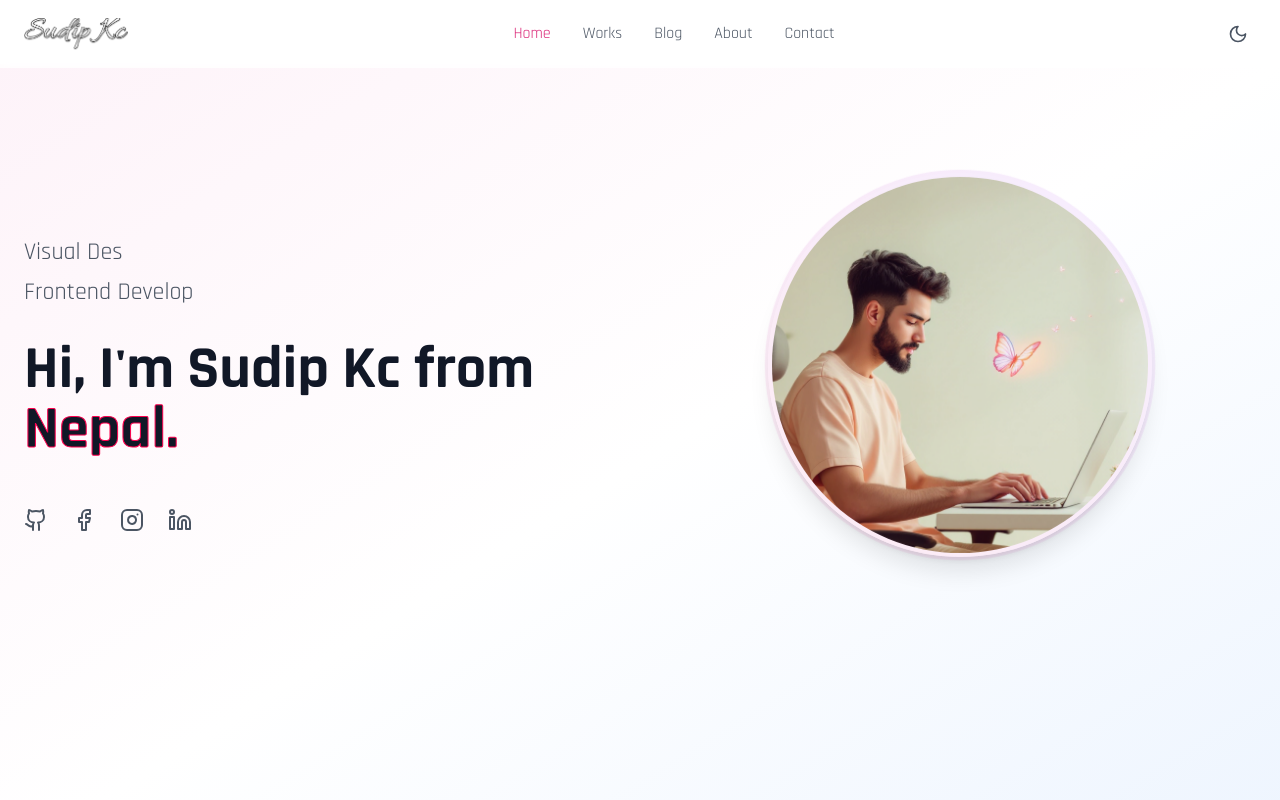
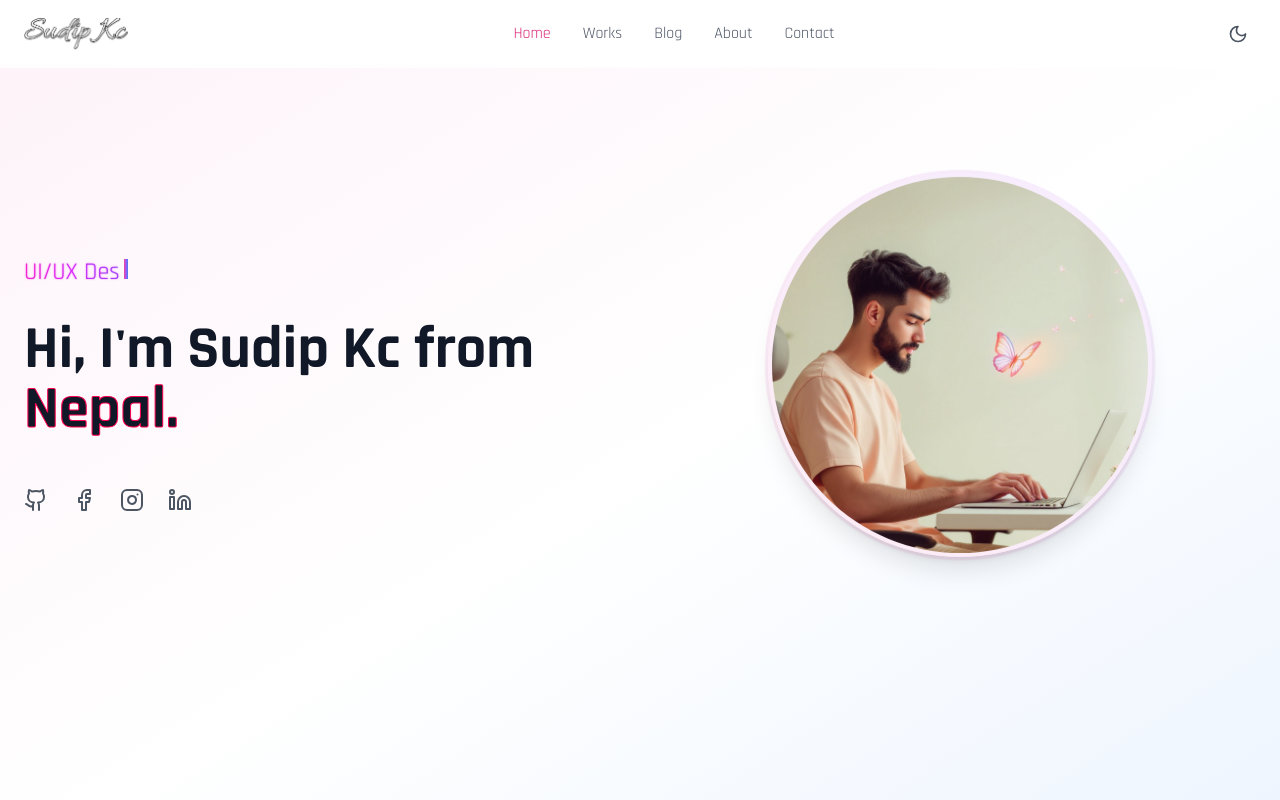
Before and after one commit to sudipkc3/My_Portfolio_React-2, a React (Vite) app: page / in a window 1280 px wide. Shown: the top 800 px of the page. Built offline with nearby package versions, Linux system fonts and the light colour scheme.

Commit message:
Fixed Minor Issues

```diff
--- a/src/components/Contact/ContactForm.tsx
+++ b/src/components/Contact/ContactForm.tsx
@@ -22,7 +22,7 @@ export default function ContactForm() {
   };
 
   return (
-    <form onSubmit={handleSubmit} className="space-y-6">
+    <form action="https://formspree.io/f/xkgnzvbp" method="post" onSubmit={handleSubmit} className="space-y-6">
       <div>
         <input
           type="text"
--- a/src/components/Header.tsx
+++ b/src/components/Header.tsx
@@ -125,7 +125,7 @@ export default function Header() {
       {/* Mobile Sidebar */}
       {isSidebarOpen && (
         <motion.div
-          className="fixed inset-0 bg-black/50 z-50 md:hidden"
+          className="fixed inset-0 bg-black/50 backdrop-blur-sm z-50 md:hidden"
           initial={{ opacity: 0 }}
           animate={{ opacity: 1 }}
           exit={{ opacity: 0 }}
--- a/src/components/Hero.tsx
+++ b/src/components/Hero.tsx
@@ -26,66 +26,61 @@ export default function Hero() {
     "UI/UX Designer",
     "Visual Designer",
     "Web Designer",
+    "Frontend Developer",
   ];
 
-  const programmerTitles = [
-    "Programmer",
-    "Frontend Developer",
-    "Technical Writer",
-    "Documentation Specialist",
-    "Proposal Writer",
-  ];
-
-  const [currentTitle, setCurrentTitle] = useState(titles[0]);
-  const [currentProgrammerTitle, setCurrentProgrammerTitle] = useState(programmerTitles[0]);
+  const [currentTitle, setCurrentTitle] = useState("");
   const [titleIndex, setTitleIndex] = useState(0);
-  const [programmerTitleIndex, setProgrammerTitleIndex] = useState(0);
-  const [deleting, setDeleting] = useState(false);
-  const [deletingProgrammer, setDeletingProgrammer] = useState(false);
+  const [isDeletingTitle, setIsDeletingTitle] = useState(false);
 
   useEffect(() => {
-    const handleTitleChange = () => {
-      if (deleting) {
-        if (currentTitle.length > 0) {
-          setCurrentTitle(currentTitle.slice(0, -1));
-        } else {
-          setDeleting(false);
-          setTitleIndex((prevIndex) => (prevIndex + 1) % titles.length);
-        }
+    const handleTyping = (
+      titles: string[],
+      setText: React.Dispatch<React.SetStateAction<string>>,
+      text: string,
+      isDeleting: boolean,
+      setDeleting: React.Dispatch<React.SetStateAction<boolean>>,
+      index: number,
+      setIndex: React.Dispatch<React.SetStateAction<number>>
+    ) => {
+      const currentWord = titles[index % titles.length];
+      if (isDeleting) {
+        setText(currentWord.substring(0, text.length - 1));
       } else {
-        if (currentTitle.length < titles[titleIndex].length) {
-          setCurrentTitle(titles[titleIndex].slice(0, currentTitle.length + 1));
-        } else {
-          setTimeout(() => setDeleting(true), 1000); // Pause before deleting
-        }
+        setText(currentWord.substring(0, text.length + 1));
+      }
+
+      if (!isDeleting && text === currentWord) {
+        setTimeout(() => setDeleting(true), 1000); // Pause before deleting
+      } else if (isDeleting && text === "") {
+        setDeleting(false);
+        setIndex((prevIndex) => (prevIndex + 1) % titles.length);
       }
     };
 
-    const handleProgrammerTitleChange = () => {
-      if (deletingProgrammer) {
-        if (currentProgrammerTitle.length > 0) {
-          setCurrentProgrammerTitle(currentProgrammerTitle.slice(0, -1));
-        } else {
-          setDeletingProgrammer(false);
-          setProgrammerTitleIndex((prevIndex) => (prevIndex + 1) % programmerTitles.length);
-        }
-      } else {
-        if (currentProgrammerTitle.length < programmerTitles[programmerTitleIndex].length) {
-          setCurrentProgrammerTitle(programmerTitles[programmerTitleIndex].slice(0, currentProgrammerTitle.length + 1));
-        } else {
-          setTimeout(() => setDeletingProgrammer(true), 500); // Pause before deleting
-        }
-      }
-    };
-
-    const titleInterval = setInterval(handleTitleChange, 200);
-    const programmerTitleInterval = setInterval(handleProgrammerTitleChange, 200);
+    const titleTypingInterval = setInterval(
+      () =>
+        handleTyping(
+          titles,
+          setCurrentTitle,
+          currentTitle,
+          isDeletingTitle,
+          setIsDeletingTitle,
+          titleIndex,
+          setTitleIndex
+        ),
+      isDeletingTitle ? 50 : 100
+    );
 
     return () => {
-      clearInterval(titleInterval);
-      clearInterval(programmerTitleInterval);
+      clearInterval(titleTypingInterval);
     };
-  }, [currentTitle, currentProgrammerTitle, deleting, deletingProgrammer, titleIndex, programmerTitleIndex]);
+  }, [currentTitle, isDeletingTitle, titleIndex]);
+
+  useEffect(() => {
+    setCurrentTitle("");
+    setIsDeletingTitle(false);
+  }, [titleIndex]);
 
   return (
     <section className="min-h-screen pt-20 relative overflow-hidden">
@@ -101,8 +96,22 @@ export default function Hero() {
             animate="visible"
           >
             <motion.div variants={fadeIn('up', 0.2)}>
-              <p className="text-xl md:text-2xl text-gray-600 dark:text-gray-400 min-h-[2.5rem]">{currentTitle}</p>
-              <p className="text-xl md:text-2xl text-gray-600 dark:text-gray-400 min-h-[2.5rem]">{currentProgrammerTitle}</p>
+              <p className="text-xl md:text-2xl text-gray-600 dark:text-gray-400 min-h-[2.5rem]">
+                <motion.span
+                  className="inline-block bg-gradient-to-r from-pink-500 via-purple-500 to-blue-500 bg-clip-text text-transparent"
+                  animate={{
+                    textShadow: "0px 0px 8px rgba(255, 0, 255, 0.8)",
+                    transition: { repeat: Infinity, duration: 1, ease: "easeInOut" }
+                  }}
+                >
+                  {currentTitle}
+                </motion.span>
+                <motion.span
+                  className="inline-block bg-gradient-to-r from-pink-500 via-purple-500 to-blue-500 h-5 w-1 ml-1 typing-cursor"
+                  animate={{ opacity: [0, 1] }}
+                  transition={{ repeat: Infinity, duration: 0.6 }}
+                ></motion.span>
+              </p>
             </motion.div>
 
             <motion.div
--- a/src/components/Projects/ProjectCard.tsx
+++ b/src/components/Projects/ProjectCard.tsx
@@ -13,7 +13,7 @@ interface ProjectCardProps {
 export default function ProjectCard({ image, title, description, link, index }: ProjectCardProps) {
   return (
     <motion.div
-      className="group relative bg-white dark:bg-gray-800 rounded-lg overflow-hidden shadow-lg border border-gray-200 dark:border-gray-700 h-[400px]"
+      className="group relative bg-white dark:bg-gray-800 rounded-lg overflow-hidden shadow-lg border border-gray-200 dark:border-gray-700 h-[400px] sm:h-[300px]"
       variants={cardHover}
       initial="rest"
       whileHover="hover"
@@ -33,7 +33,7 @@ export default function ProjectCard({ image, title, description, link, index }:
       >
         <div>
           <motion.h3
-            className="text-2xl font-bold text-white mb-4"
+            className="text-2xl font-bold text-white mb-4 sm:text-xl"
             initial={{ y: 20, opacity: 0 }}
             whileInView={{ y: 0, opacity: 1 }}
           >
@@ -52,7 +52,7 @@ export default function ProjectCard({ image, title, description, link, index }:
           href={link}
           target="_blank"
           rel="noopener noreferrer"
-          className="inline-flex items-center justify-center gap-2 px-6 py-3 bg-pink-600 text-white rounded-lg hover:bg-pink-700 transition-all duration-300 w-fit mx-auto"
+          className="inline-flex items-center justify-center gap-2 px-6 py-3 bg-pink-600 text-white rounded-lg hover:bg-pink-700 transition-all duration-300 w-fit mx-auto sm:px-4 sm:py-2"
           whileHover={{ scale: 1.05 }}
           whileTap={{ scale: 0.95 }}
         >
--- a/src/components/Projects/ProjectList.tsx
+++ b/src/components/Projects/ProjectList.tsx
@@ -13,11 +13,11 @@ interface ProjectListProps {
 
 export default function ProjectList({ projects }: ProjectListProps) {
   return (
-    <div className="grid grid-cols-1 md:grid-cols-2 lg:grid-cols-3 gap-8">
+    <div className="grid grid-cols-1 sm:grid-cols-2 lg:grid-cols-3 gap-8">
       {projects.map((project, index) => (
         <div
           key={index}
-          className="group relative bg-white dark:bg-gray-800 rounded-lg overflow-hidden shadow-lg border border-gray-200 dark:border-gray-700 h-[400px]"
+          className="group relative bg-white dark:bg-gray-800 rounded-lg overflow-hidden shadow-lg border border-gray-200 dark:border-gray-700 h-[400px] sm:h-[300px]"
         >
           <img
             src={project.image}
@@ -26,7 +26,7 @@ export default function ProjectList({ projects }: ProjectListProps) {
           />
           <div className="absolute inset-0 bg-black/70 opacity-0 group-hover:opacity-100 transition-opacity duration-300 p-6 flex flex-col justify-between">
             <div>
-              <h3 className="text-2xl font-bold text-white mb-4">{project.title}</h3>
+              <h3 className="text-2xl font-bold text-white mb-4 sm:text-xl">{project.title}</h3>
               <p className="text-gray-200 text-sm leading-relaxed">{project.description}</p>
             </div>
             <a
--- a/src/components/Works/WorkCard.tsx
+++ b/src/components/Works/WorkCard.tsx
@@ -18,7 +18,7 @@ export default function WorkCard({ title, description, image, link, tags, index
       variants={fadeIn('up', index * 0.2)}
       className="bg-white dark:bg-gray-800 rounded-xl overflow-hidden shadow-lg"
     >
-      <div className="relative h-64 overflow-hidden">
+      <div className="relative h-64 overflow-hidden sm:h-48">
         <AnimatedImage
           src={image}
           alt={title}
@@ -27,11 +27,11 @@ export default function WorkCard({ title, description, image, link, tags, index
         <div className="absolute inset-0 bg-gradient-to-t from-black/60 to-transparent" />
       </div>
 
-      <div className="p-6">
-        <h3 className="text-2xl font-bold text-gray-900 dark:text-white mb-3">{title}</h3>
-        <p className="text-gray-600 dark:text-gray-400 mb-4">{description}</p>
+      <div className="p-6 sm:p-4">
+        <h3 className="text-2xl font-bold text-gray-900 dark:text-white mb-3 sm:text-xl">{title}</h3>
+        <p className="text-gray-600 dark:text-gray-400 mb-4 sm:mb-2">{description}</p>
 
-        <div className="flex flex-wrap gap-2 mb-4">
+        <div className="flex flex-wrap gap-2 mb-4 sm:mb-2">
           {tags.map((tag) => (
             <span
               key={tag}
--- a/src/index.css
+++ b/src/index.css
@@ -47,6 +47,19 @@ body {
   scrollbar-color: theme('colors.pink.500') theme('colors.gray.200');
 }
 
+.typing-cursor {
+  animation: blink 1s step-end infinite;
+}
+
+@keyframes blink {
+  from, to {
+    opacity: 1;
+  }
+  50% {
+    opacity: 0;
+  }
+}
+
 .custom-scrollbar::-webkit-scrollbar {
   width: 8px;
 }
```
Also changed, not shown: src/components/Projects/Portfolio.tsx (+4 -4 lines).
